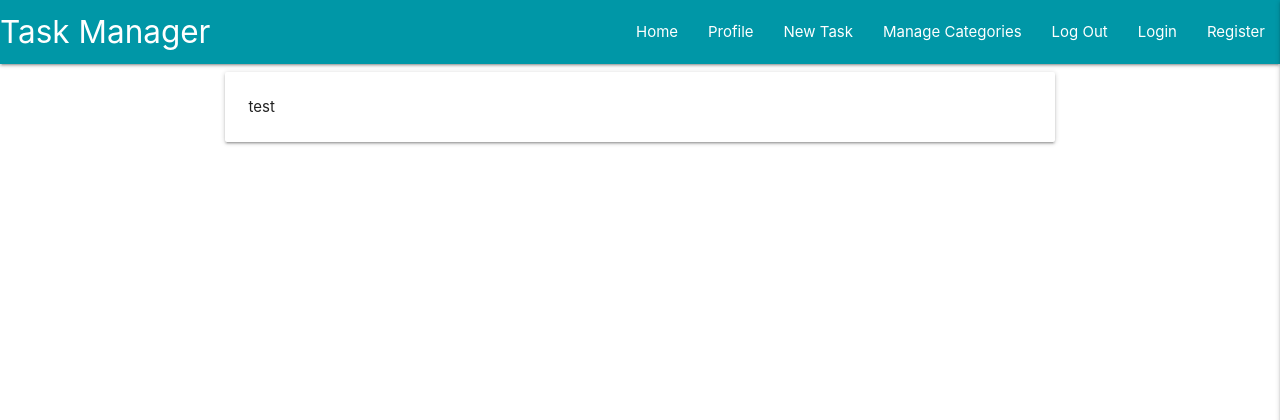
After one commit to Brianconn71/flask-task-manager-project, a Flask app: a page that uses templates/base.html in a window 1280 px wide. The commit adds this page. Shown: the top 420 px of the page. Run offline with Flask 2, Linux system fonts and the light colour scheme; some libraries are stand-ins or nearby versions.

Commit message:
added basic registration page

```diff
--- a/app.py
+++ b/app.py
@@ -4,6 +4,7 @@ from flask import (
     request, redirect, session, url_for)
 from flask_pymongo import PyMongo
 from bson.objectid import ObjectId
+from werkzeug.security import generate_password_hash, check_password_hash
 if os.path.exists("env.py"):
     import env
 
@@ -23,6 +24,11 @@ def get_tasks():
     return render_template("tasks.html", tasks=tasks)
 
 
+@app.route("/register, methods=['GET', 'POST']")
+def register():
+    return render_template("register.html")
+
+
 if __name__ == "__main__":
     app.run(host=os.environ.get("IP"),
             port=int(os.environ.get("PORT")),
--- a/templates/base.html
+++ b/templates/base.html
@@ -25,7 +25,7 @@
                 <li><a href="#">Manage Categories</a></li>
                 <li><a href="#">Log Out</a></li>
                 <li><a href="#">Login</a></li>
-                <li><a href="#">Register</a></li>
+                <li><a href="{{ url_for('register') }}">Register</a></li>
             </ul>
             </div>
         </nav>
@@ -38,7 +38,7 @@
             <li><a href="#">Manage Categories</a></li>
             <li><a href="#">Log Out</a></li>
             <li><a href="#">Login</a></li>
-            <li><a href="#">Register</a></li>
+            <li><a href="{{ url_for('register') }}">Register</a></li>
         </ul>
     </header>
     <!-- #standard to call it block content -->
--- /dev/null
+++ b/templates/register.html
@@ -0,0 +1,13 @@
+{% extends "base.html" %}
+{% block content %}
+
+    <div class="row">
+        <form class="col s12 m8 offset-m2">
+            <div class="card-panel">
+                <span>test</span>
+            </div>
+        </form>
+    </div>
+
+
+{% endblock %}
```
